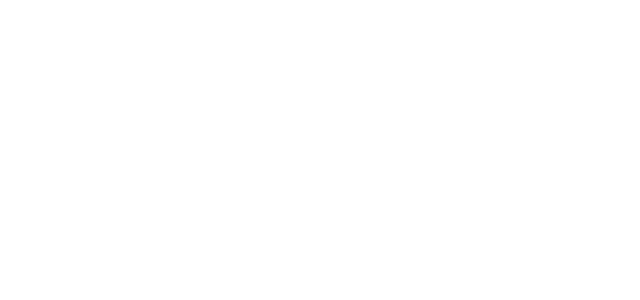
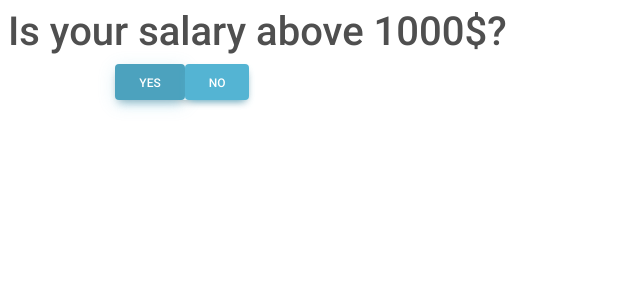
Before and after one commit to TheAbzo/business-plan-generator, a React (Create React App) app: page /first-section in a window 1280 px wide. Before the commit this address had no page. Shown: the top 300 px of the page, without its empty margins (0-640 px from the left). Built offline with nearby package versions, Linux system fonts and the light colour scheme.

Commit message:
finishing Question component

```diff
--- a/src/App.js
+++ b/src/App.js
@@ -2,6 +2,7 @@
 import React, {useEffect, useState} from "react";
 import { Route, Routes } from "react-router-dom";
 import Home from "./Home"
+import Question from "./Question"
 
 
 
@@ -10,7 +11,7 @@
 
       <Routes>
           <Route exact path = "/" element = {<Home/>}/>
-          {/*<Route path = "/sign-in" element={ <LogIn/>}/>*/}
+          <Route path = "/first-section" element={ <Question question = "Is your salary above 1000$?" answer1 = "Yes" answer2 = "No" inactive = {false} />}/>
           {/*<Route path = "/sign-up" element={ <SignUp/>}/>*/}
 
           {/*/!* //other work *!/*/}
--- a/src/Question.js
+++ b/src/Question.js
@@ -0,0 +1,21 @@
+import { MDBRadio, MDBBtnGroup, MDBCol, MDBRow } from 'mdb-react-ui-kit';
+import "./Home.css"
+
+function Question(props) {
+    return(
+        <div className="m-2">
+            <MDBRow className='d-flex justify-content-center'>
+            <h1> {props.question}</h1>
+                <MDBCol md='10' >
+                    <MDBBtnGroup className="mid-button-parent">
+                        <MDBRadio  btn btnColor='info' id='btn-radio' name='options' wrapperTag='span' disabled={props.inactive} label={props.answer1} defaultChecked/>
+                        <MDBRadio  btn btnColor='info' id='btn-radio1' name='options' wrapperTag='span'  disabled={props.inactive} label={props.answer2} />
+                    </MDBBtnGroup>
+                </MDBCol>
+
+            </MDBRow>
+        </div>
+
+    );
+}
+export default Question
```
